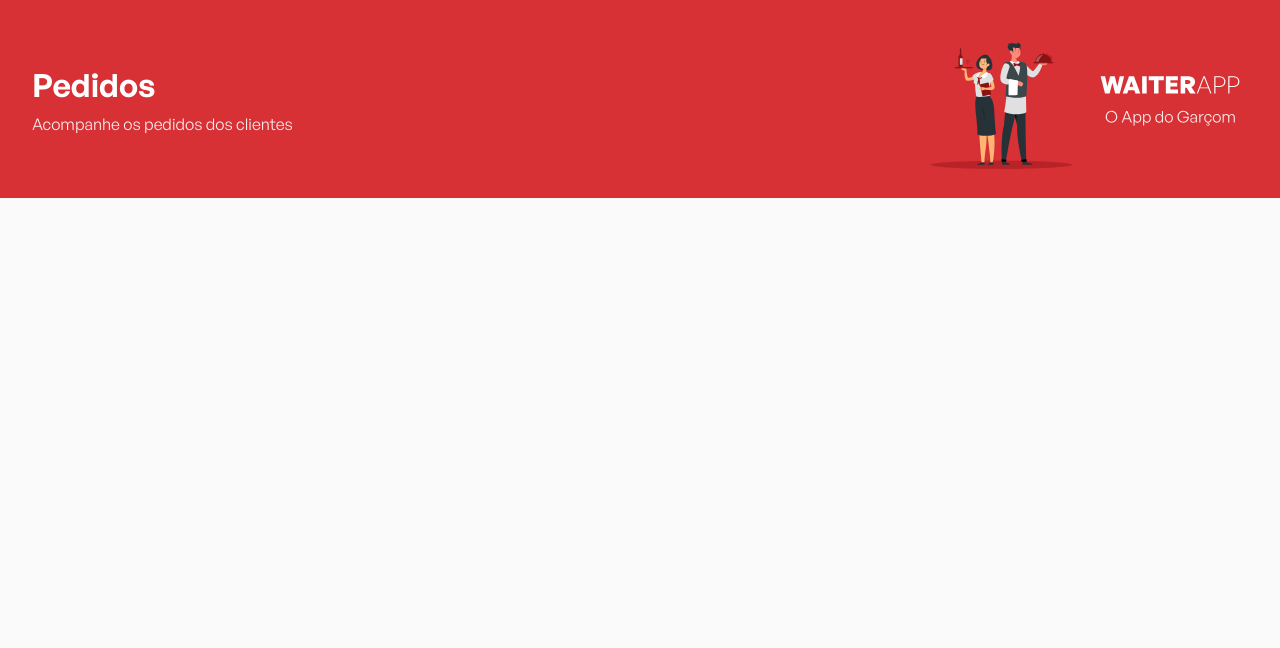
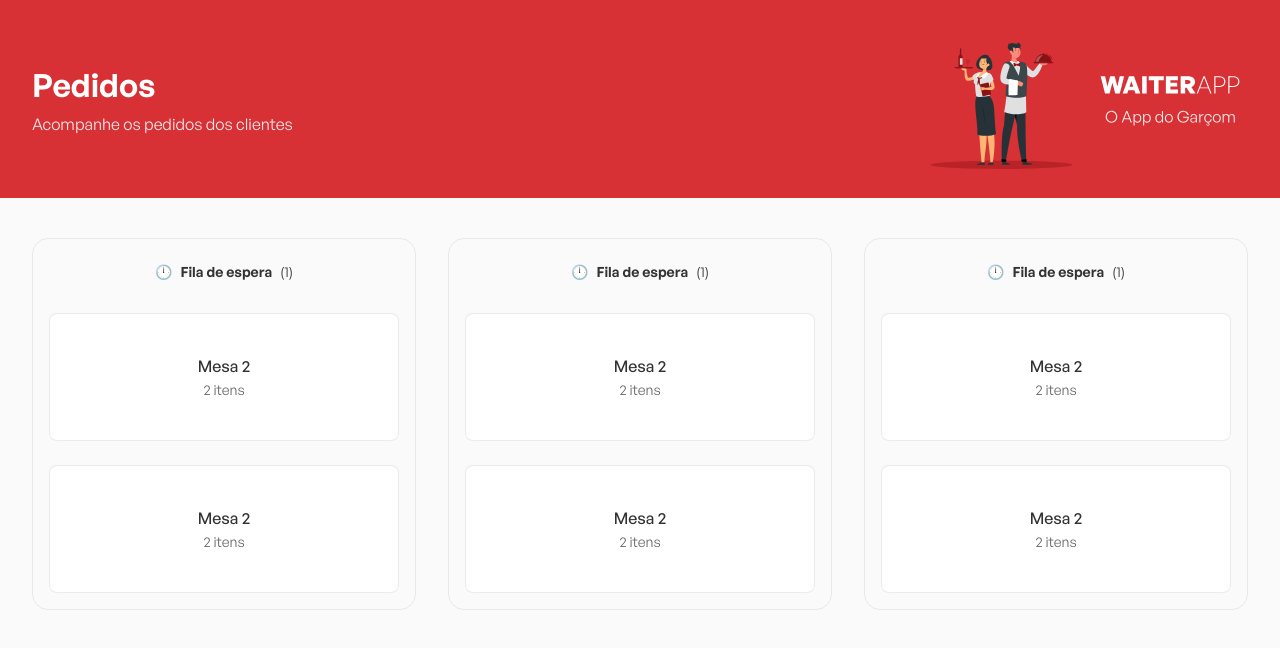
Before and after one commit to rharison/waiterapp, a React (Vite) app in the folder fe/: page / in a window 1280 px wide. Shown: the top 648 px of the page. Built offline with nearby package versions, Linux system fonts and the light colour scheme.

Commit message:
feat: create and add styles in component orders

```diff
--- a/fe/src/components/Orders/index.tsx
+++ b/fe/src/components/Orders/index.tsx
@@ -1,3 +1,64 @@
-export function Orders(){
-  <h1>Orders</h1>;
+import { Container, Board, OrdersContainer } from './styles';
+
+export function Orders() {
+  return (
+    <Container>
+      <Board>
+        <header>
+          <span>🕛</span>
+          <strong>Fila de espera</strong>
+          <span>(1)</span>
+        </header>
+
+        <OrdersContainer>
+          <button type='button'>
+            <strong>Mesa 2</strong>
+            <span>2 itens</span>
+          </button>
+          <button type='button'>
+            <strong>Mesa 2</strong>
+            <span>2 itens</span>
+          </button>
+        </OrdersContainer>
+      </Board>
+
+      <Board>
+        <header>
+          <span>🕛</span>
+          <strong>Fila de espera</strong>
+          <span>(1)</span>
+        </header>
+
+        <OrdersContainer>
+          <button type='button'>
+            <strong>Mesa 2</strong>
+            <span>2 itens</span>
+          </button>
+          <button type='button'>
+            <strong>Mesa 2</strong>
+            <span>2 itens</span>
+          </button>
+        </OrdersContainer>
+      </Board>
+
+      <Board>
+        <header>
+          <span>🕛</span>
+          <strong>Fila de espera</strong>
+          <span>(1)</span>
+        </header>
+
+        <OrdersContainer>
+          <button type='button'>
+            <strong>Mesa 2</strong>
+            <span>2 itens</span>
+          </button>
+          <button type='button'>
+            <strong>Mesa 2</strong>
+            <span>2 itens</span>
+          </button>
+        </OrdersContainer>
+      </Board>
+    </Container>
+  );
 }
--- a/fe/src/components/Orders/styles.ts
+++ b/fe/src/components/Orders/styles.ts
@@ -0,0 +1,59 @@
+import styled from 'styled-components';
+
+export const Container = styled.div`
+  width: 100%;
+  max-width: 1216px;
+  margin: 40px auto;
+  display: flex;
+  gap: 32px;
+`;
+
+export const Board = styled.div`
+  padding: 16px;
+  border: 1px solid rgba(204, 204, 204, 0.4);
+  border-radius: 16px;
+  display: flex;
+  align-items: center;
+  flex-direction: column;
+  flex: 1;
+
+  header {
+    padding: 8px;
+    font-size: 14px;
+    display: flex;
+    align-items: center;
+    gap: 8px;
+  }
+`;
+
+export const OrdersContainer = styled.div`
+  display: flex;
+  flex-direction: column;
+  width: 100%;
+  margin-top: 24px;
+
+  button {
+    background: #fff;
+    border: 1px solid rgba(204, 204, 204, 0.4);
+    height: 128px;
+    border-radius: 8px;
+    display: flex;
+    flex-direction: column;
+    justify-content: center;
+    align-items: center;
+    gap: 4px;
+
+    strong {
+      font-weight: 500;
+    }
+
+    span {
+      font-size: 14px;
+      color: #666;
+    }
+
+    & + button {
+      margin-top: 24px;
+    }
+  }
+`;
```
